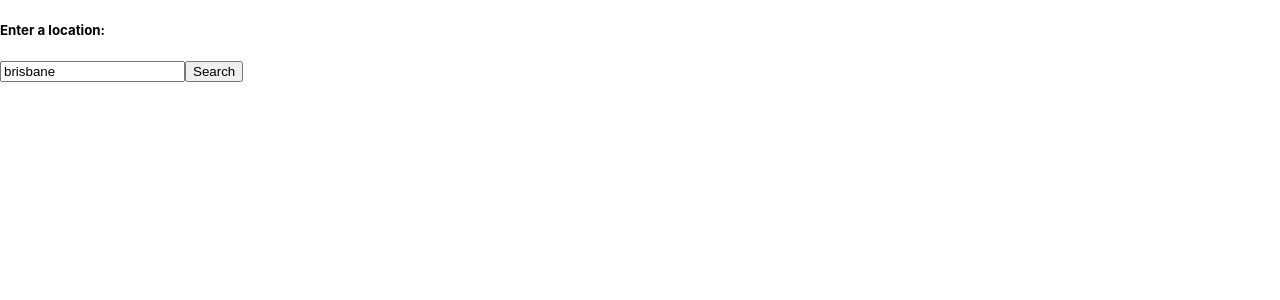
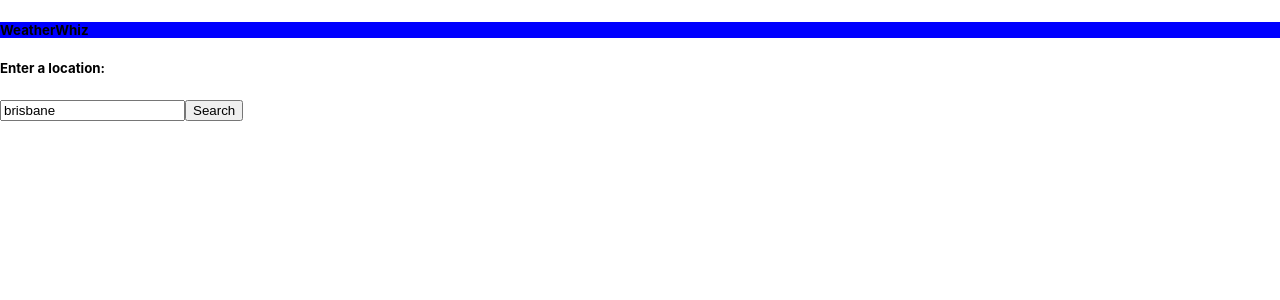
Before and after one commit to theomarentes/weather-site, a React (Create React App) app: page / in a window 1280 px wide. Shown: the top 300 px of the page. Built offline with nearby package versions, Linux system fonts and the light colour scheme.

Commit message:
added header

```diff
--- /dev/null
+++ b/src/components/Header.jsx
@@ -0,0 +1,12 @@
+import { useContext, useState } from "react";
+import { WeatherContext } from "../contexts/WeatherContext";
+
+export function Header(){
+
+	return(
+		<div style={{background: "blue"}}>
+			<h5>WeatherWhiz</h5>
+		</div>
+	)
+
+}
--- a/src/pages/HomePage.jsx
+++ b/src/pages/HomePage.jsx
@@ -2,10 +2,12 @@ import { useContext, useState } from "react";
 import { WeatherContext } from "../contexts/WeatherContext";
 import { LocationSearch } from "../components/LocationSearch";
 import { Forecast } from "../components/Forecast";
+import { Header } from "../components/Header";
 
 export function HomePage(){
 	return(
 		<>
+        <Header />
 		<LocationSearch	/>
         <Forecast  />
 		</>
```
